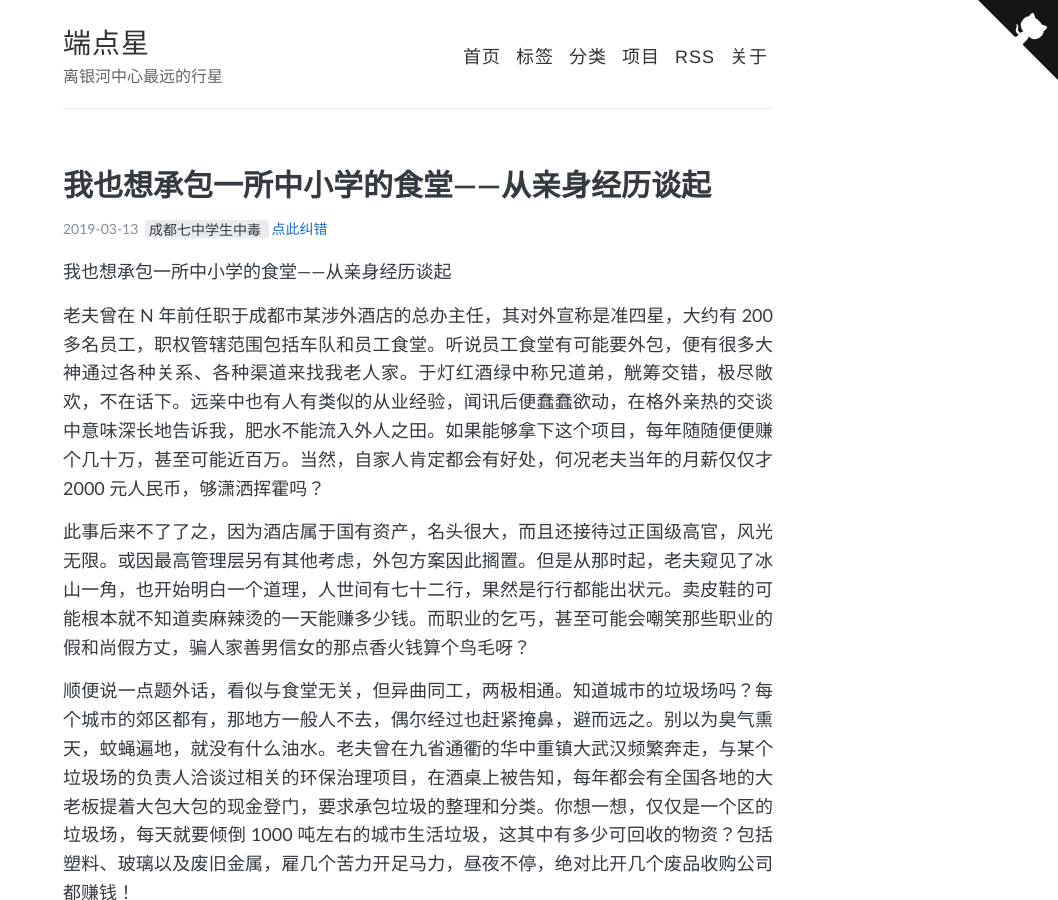
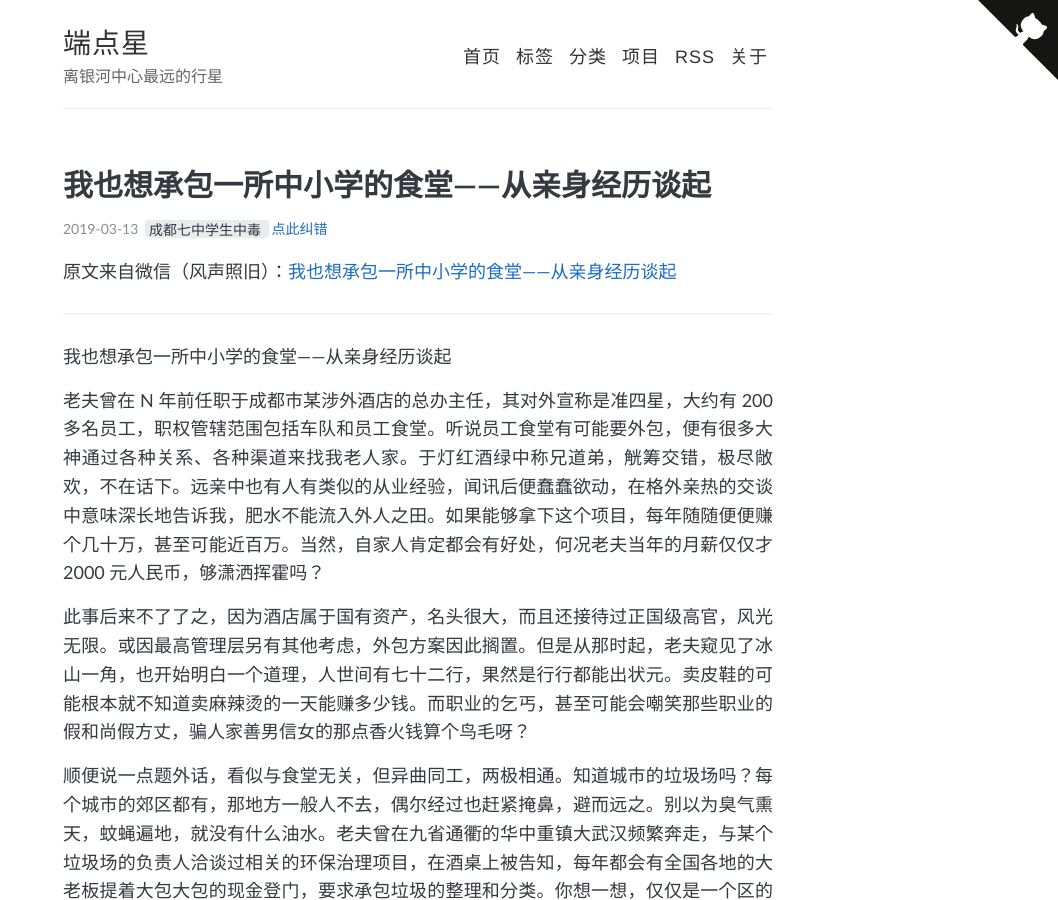
Before and after one commit to Terminus2049/Terminus2049.github.io, a Jekyll site: the page built from _posts/2019-03-13-chengdu-canteen.md, in a window 1280 px wide and 900 px high. Shown: the whole window, without its empty margins (222-1280 px from the left). Built offline with Jekyll 4.4.1, drawn with Linux system fonts in a browser that asks for light colours.

Commit message:
Update 2019-03-13-chengdu-canteen.md
风声照旧 | 我也想承包一所中小学的食堂

```diff
--- a/_posts/2019-03-13-chengdu-canteen.md
+++ b/_posts/2019-03-13-chengdu-canteen.md
@@ -11,6 +11,10 @@ categories: Archive
 tags: 成都七中学生中毒
 
 descrition:
+
+---
+
+原文来自微信（风声照旧）：[我也想承包一所中小学的食堂——从亲身经历谈起](https://mp.weixin.qq.com/s/aak_lM7bBEH3ymEjxdf3VQ)
 
 ---
 
```
